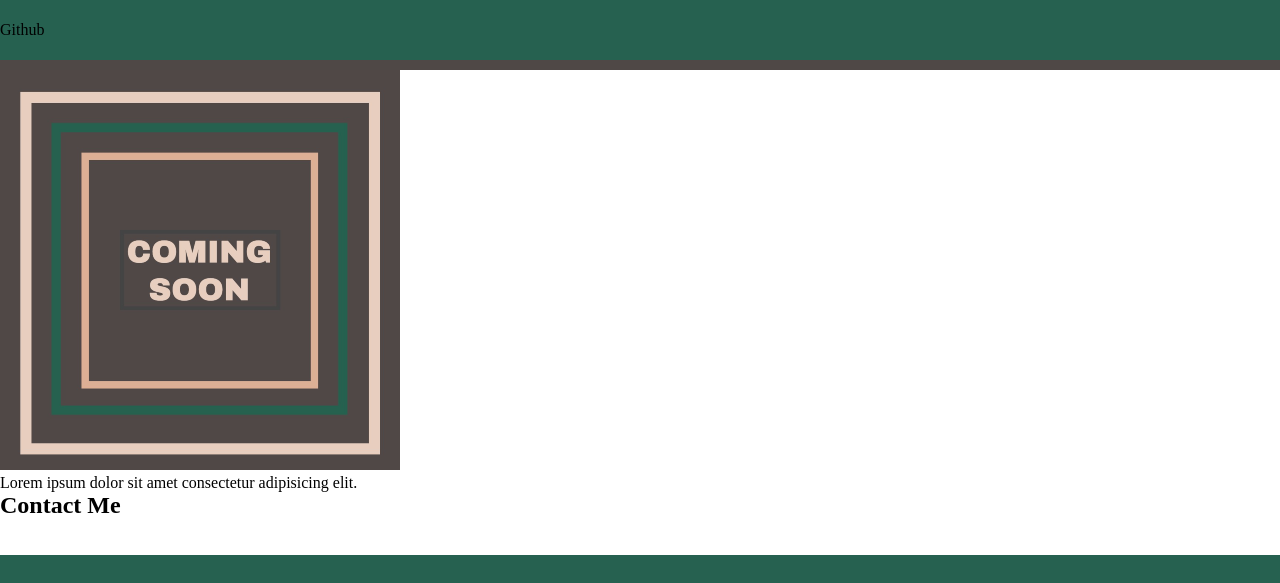
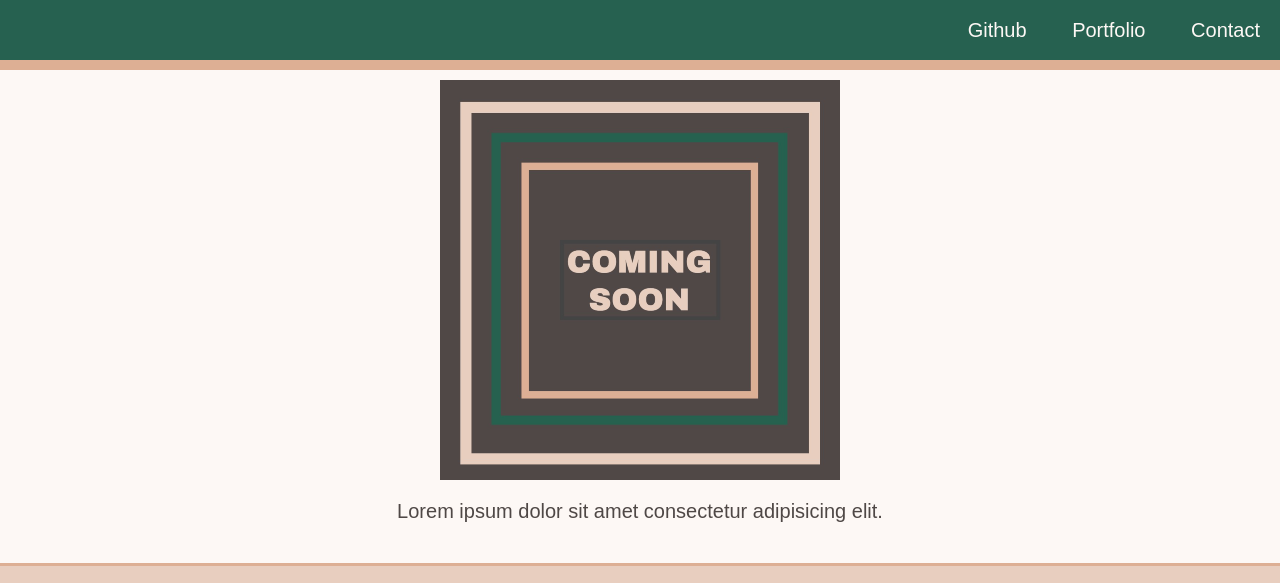
Before and after one commit to Theon87/first-mini-project, a plain HTML site: page index.html in a window 1280 px wide. Shown: the top 583 px of the page. Drawn offline with Linux system fonts and the light colour scheme.

Commit message:
updated css

```diff
--- a/assets/style.css
+++ b/assets/style.css
@@ -3,9 +3,30 @@
    padding: 0;
 }
 
-header {
-   width: 100%;
-   border-bottom: 10px solid #4F4846;
+body {
+   position: relative;
+   font-family: sans-serif;
+   font-size: 20px;
+   background-color: #FDF8F5;
+   color: #4F4846;
+}
+
+h1, h2 {
+   margin: 20px;
+}
+
+main {
+   padding: 60px 0;
+}
+
+li {
+   display: inline;
+   padding: 0px 20px;
+   text-decoration: none;
+}
+
+a {
+
 }
 
 header, footer {
@@ -14,3 +35,46 @@ header, footer {
    line-height: 60px;
    background-color: #266150;
 }
+
+header {
+   position: fixed;
+   border-bottom: 10px solid #DDAF94;
+   text-align: right;
+   color: #FDF8F5;
+}
+
+footer {
+   position: absolute;
+   margin-top: 0;
+   bottom: 0;
+   border-bottom: 10px solid #4F4846;
+   color: #FDF8F5;
+}
+
+figure {
+   margin-bottom: 40px;
+}
+
+img {
+   display: block;
+   margin: 20px auto;
+}
+
+.figure-section {
+   text-align: center;
+}
+
+.form-section {
+   margin-bottom: 0;
+   padding: 20px 10px 40px 10px;
+   border-top: 3px solid #DDAF94;
+   background-color: #E8CEBF;
+}
+
+form {
+   margin: 0 auto;
+   width: 500px;
+   padding: 10px;
+   border: 5px solid #DDAF94;
+   border-radius: 20px;
+}
--- a/index.html
+++ b/index.html
@@ -9,10 +9,10 @@
     <body>
         <header>
             <nav>
-                <ul>
-                    <li id="tab-1">Github</li>
-                    <li id="tab-2">Portfolio</li>
-                    <li id="tab-3">Contact</li>
+                <ul id="tabs">
+                    <li>Github</li>
+                    <li>Portfolio</li>
+                    <li>Contact</li>
                 </ul>
             </nav>
         </header>
```
